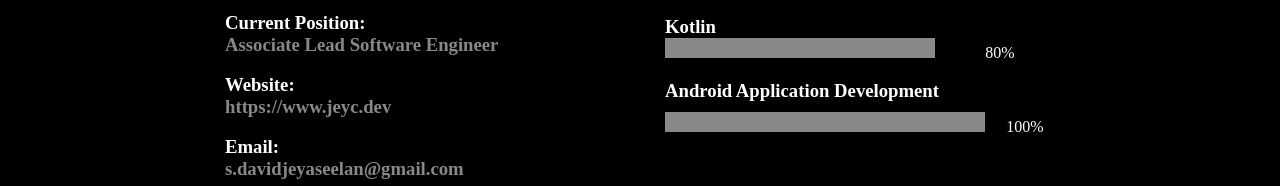
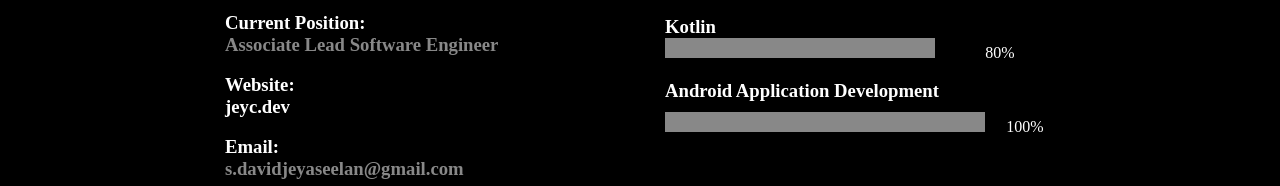
Before and after one commit to karthi4178/profile, a plain HTML site: page index.html in a window 1280 px wide. Shown: the part 1863-2049 px from the top of the page. Drawn offline with Linux system fonts and the light colour scheme.

Commit message:
Update index.html
web address tag added

```diff
--- a/index.html
+++ b/index.html
@@ -44,7 +44,7 @@
             <h3 class="q">Current Position:</h3>
             <h3 class="ans">Associate Lead Software Engineer</h3><br>
             <h3 class="q">Website:</h3>
-            <h3 class="ans">https://www.jeyc.dev</h3><br>
+            <h3 class="ans"><a href="https://www.jeyc.dev">jeyc.dev</a></h3><br>
             <h3 class="q">Email:</h3>
             <h3 class="ans">s.davidjeyaseelan@gmail.com</h3>
 
```
